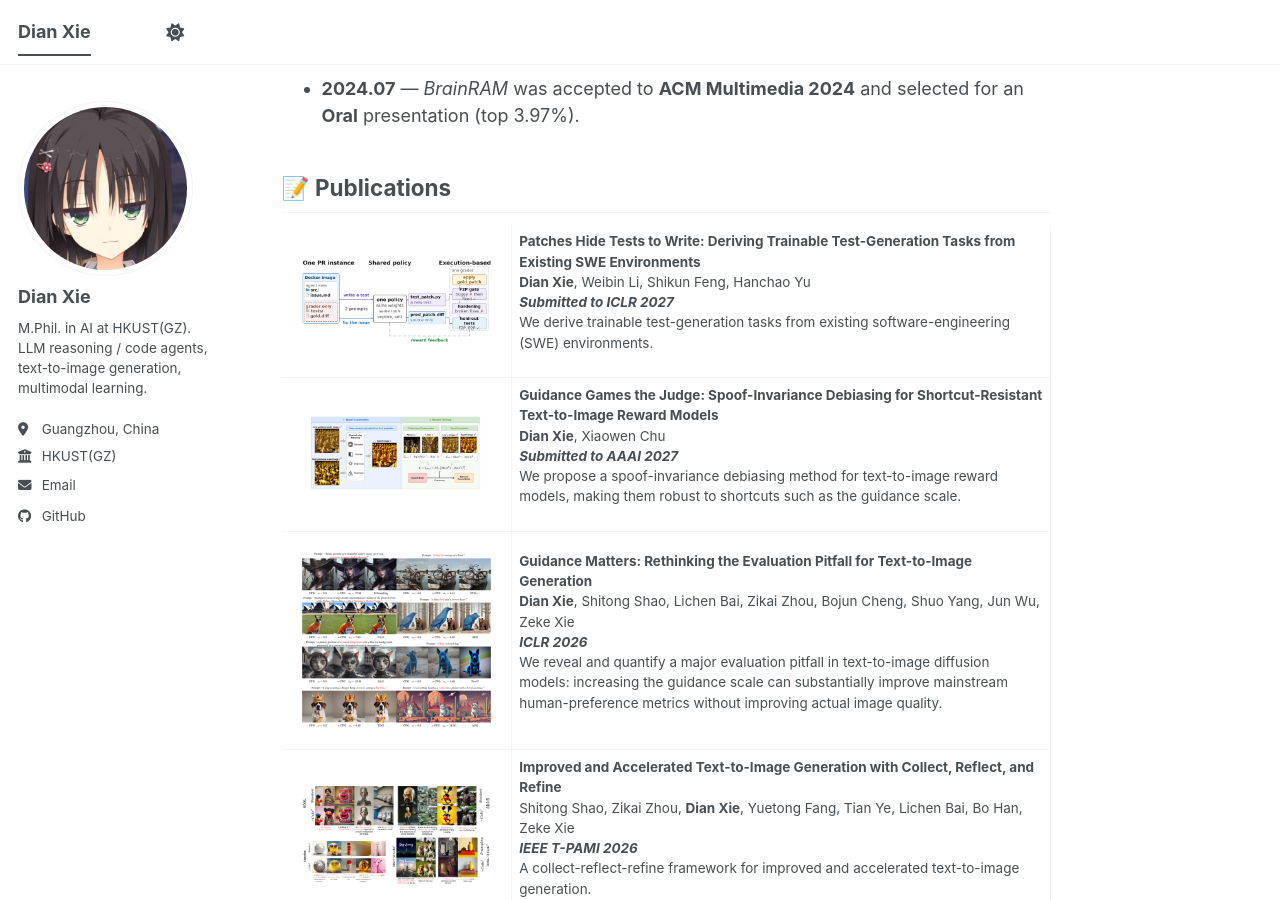
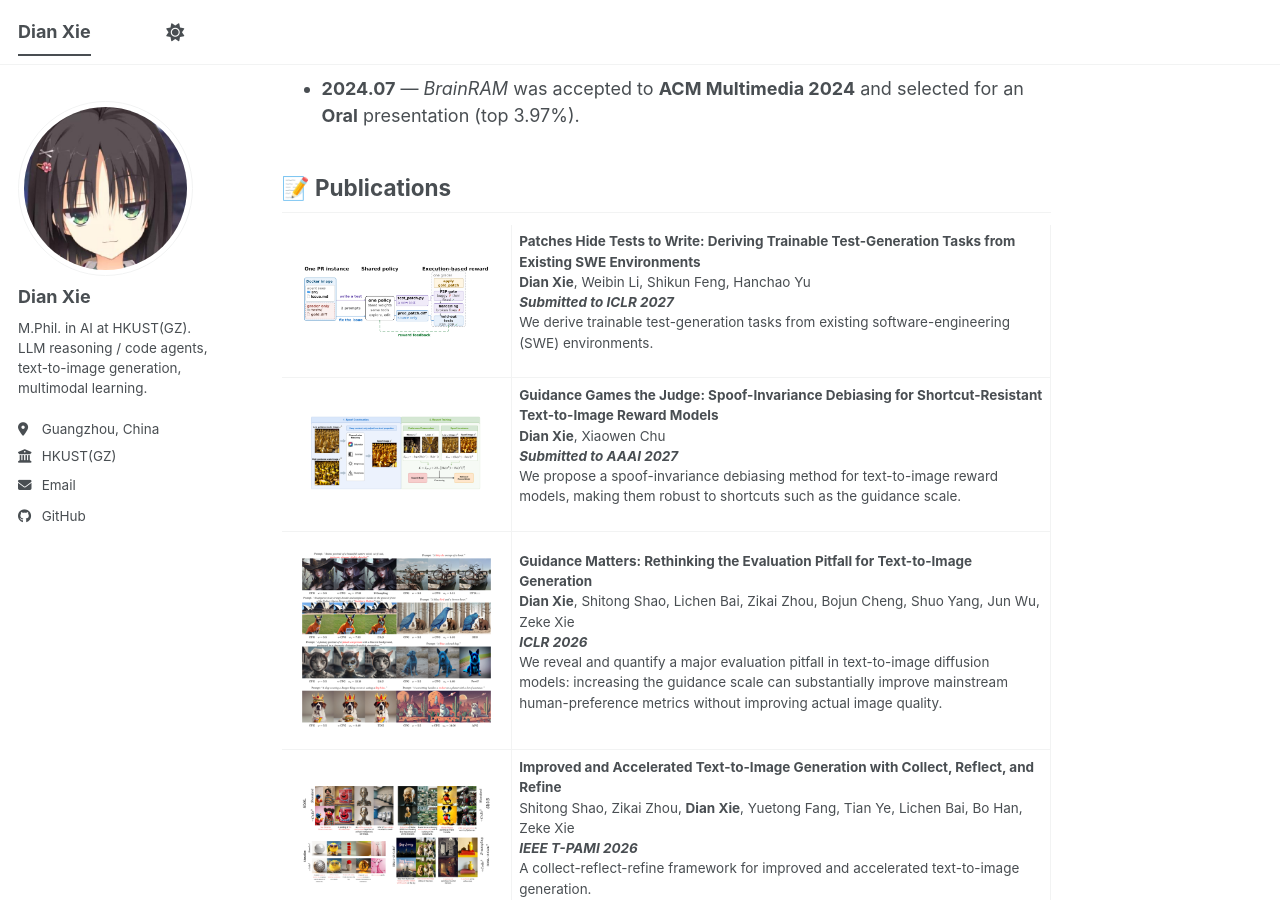
Before and after one commit to Maxwells-Ayakashi/maxwells-ayakashi.github.io, a Jekyll site: the page built from _pages/about.md, in a window 1280 px wide and 900 px high, scrolled down 649 px. Built offline with Jekyll 4.4.1, drawn with Linux system fonts in a browser that asks for light colours; a style sheet for code colours, icons or effects is not loaded.

Commit message:
ICLR2027 teaser: use teaser.png export (not teaser.pdf page 1); new filename to bust cache

```diff
--- a/_pages/about.md
+++ b/_pages/about.md
@@ -26,7 +26,7 @@ My research interests lie in **LLM Reasoning / Code Agents**, **Text-to-Image Ge
 <table style="width:100%;border:0;border-spacing:0;border-collapse:separate;margin-right:auto;margin-left:auto;">
 <tbody>
 <tr>
-<td style="padding:20px;width:30%;max-width:30%" align="center"><img style="width:100%;max-width:100%" src="/images/pub-patches-hide-tests-teaser.png" alt="Patches Hide Tests to Write" /></td>
+<td style="padding:20px;width:30%;max-width:30%" align="center"><img style="width:100%;max-width:100%" src="/images/pub-patches-teaser.png" alt="Patches Hide Tests to Write" /></td>
 <td width="75%" valign="center"><strong>Patches Hide Tests to Write: Deriving Trainable Test-Generation Tasks from Existing SWE Environments</strong><br />
 <b>Dian Xie</b>, Weibin Li, Shikun Feng, Hanchao Yu<br />
 <strong><em>Submitted to ICLR 2027</em></strong><br />
```
Also changed, not shown: images/pub-patches-hide-tests-teaser.png (deleted), images/pub-patches-teaser.png (added).
